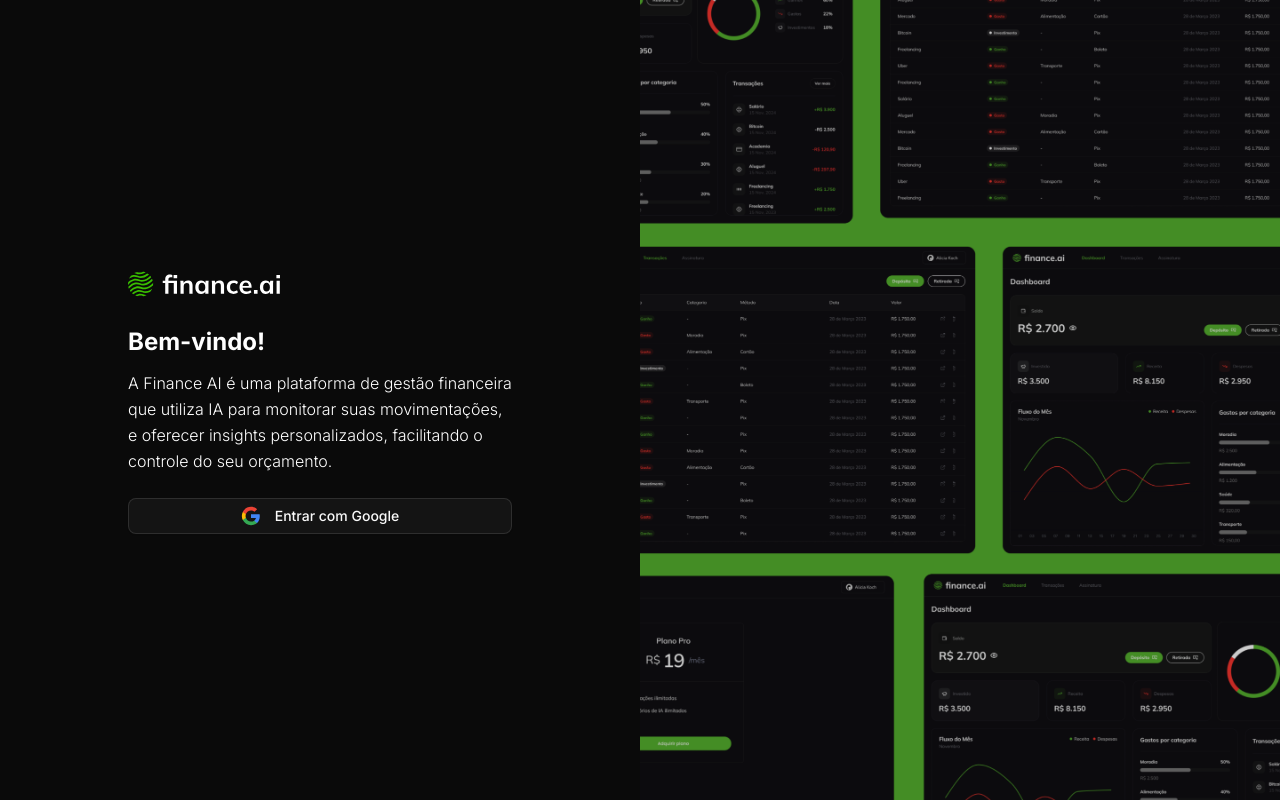
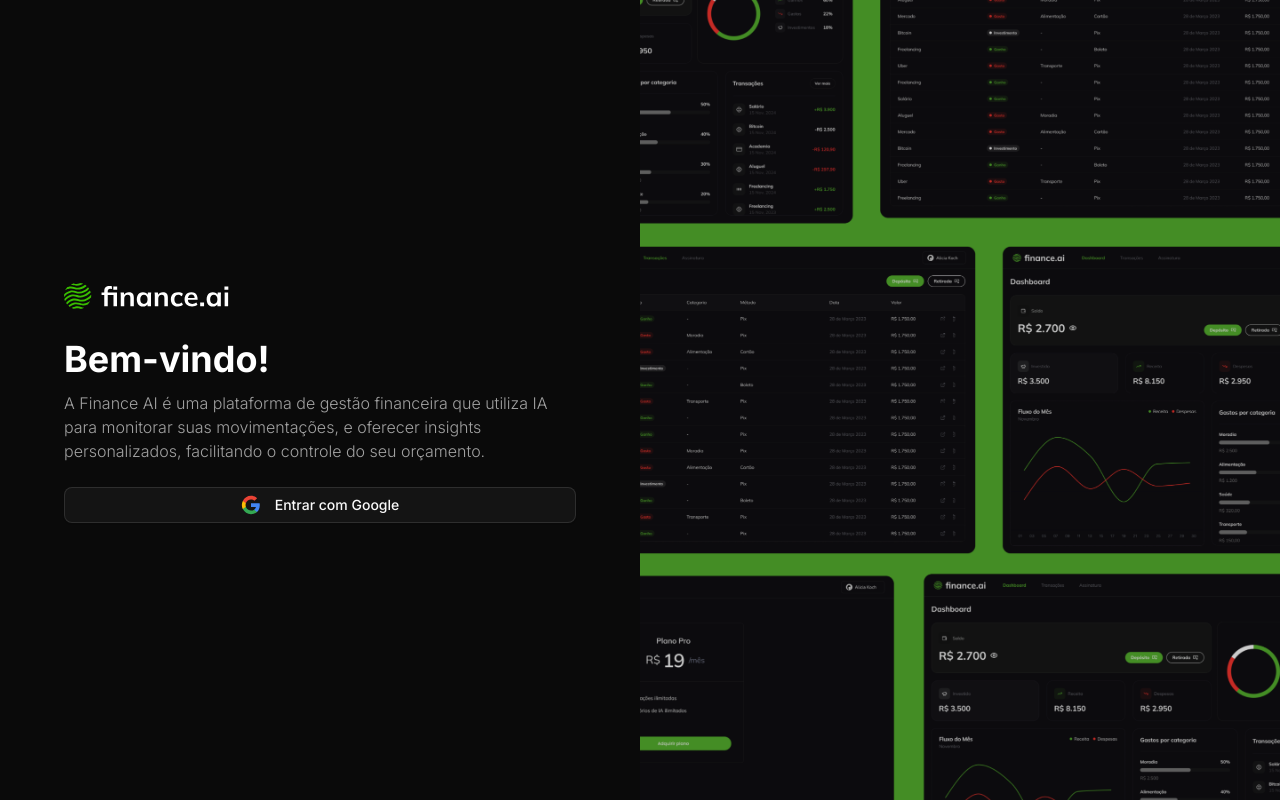
Before and after one commit to bezerrarodrigo/finance-ai, a Next.js app: page /login in a window 1280 px wide. Built offline with nearby package versions, Linux system fonts and the light colour scheme.

Commit message:
feat: update layout and styling of login page for improved user experience

```diff
--- a/src/app/globals.css
+++ b/src/app/globals.css
@@ -122,9 +122,9 @@
     @apply border-border outline-ring/50;
   }
   body {
-    @apply bg-background text-foreground;
+    @apply bg-background text-foreground h-full;
   }
   html {
-    @apply font-sans;
+    @apply h-full font-sans;
   }
 }
--- a/src/app/login/page.tsx
+++ b/src/app/login/page.tsx
@@ -3,21 +3,20 @@
 
 const LoginPage = () => {
   return (
-    <div className="grid min-h-screen grid-cols-2">
-      <div className="flex flex-col items-center justify-center">
-        <div className="flex max-w-md flex-col">
+    <div className="grid h-full grid-cols-2">
+      <div className="mx-auto flex h-full max-w-xl flex-col justify-center p-8">
         <Image
           className="mb-6"
           src="/financeLogo.svg"
           alt="Login Image"
-            width={160}
-            height={80}
+          width={173}
+          height={39}
         />
-          <h1 className="mb-3 text-2xl font-bold text-white">Bem-vindo!</h1>
-          <p className="max-w-sm leading-relaxed font-light text-white">
-            A Finance AI é uma plataforma de gestão financeira que utiliza IA
-            para monitorar suas movimentações, e oferecer insights
-            personalizados, facilitando o controle do seu orçamento.
+        <h1 className="mb-3 text-4xl font-bold text-white">Bem-vindo!</h1>
+        <p className="text-muted-foreground font-light">
+          A Finance AI é uma plataforma de gestão financeira que utiliza IA para
+          monitorar suas movimentações, e oferecer insights personalizados,
+          facilitando o controle do seu orçamento.
         </p>
         <Button variant="outline" className="mt-6">
           <Image
@@ -29,7 +28,6 @@
           />
           Entrar com Google
         </Button>
-        </div>
       </div>
       <div className="relative h-full w-full">
         <Image
```
Lines whose indentation alone changed are shown as unchanged.
